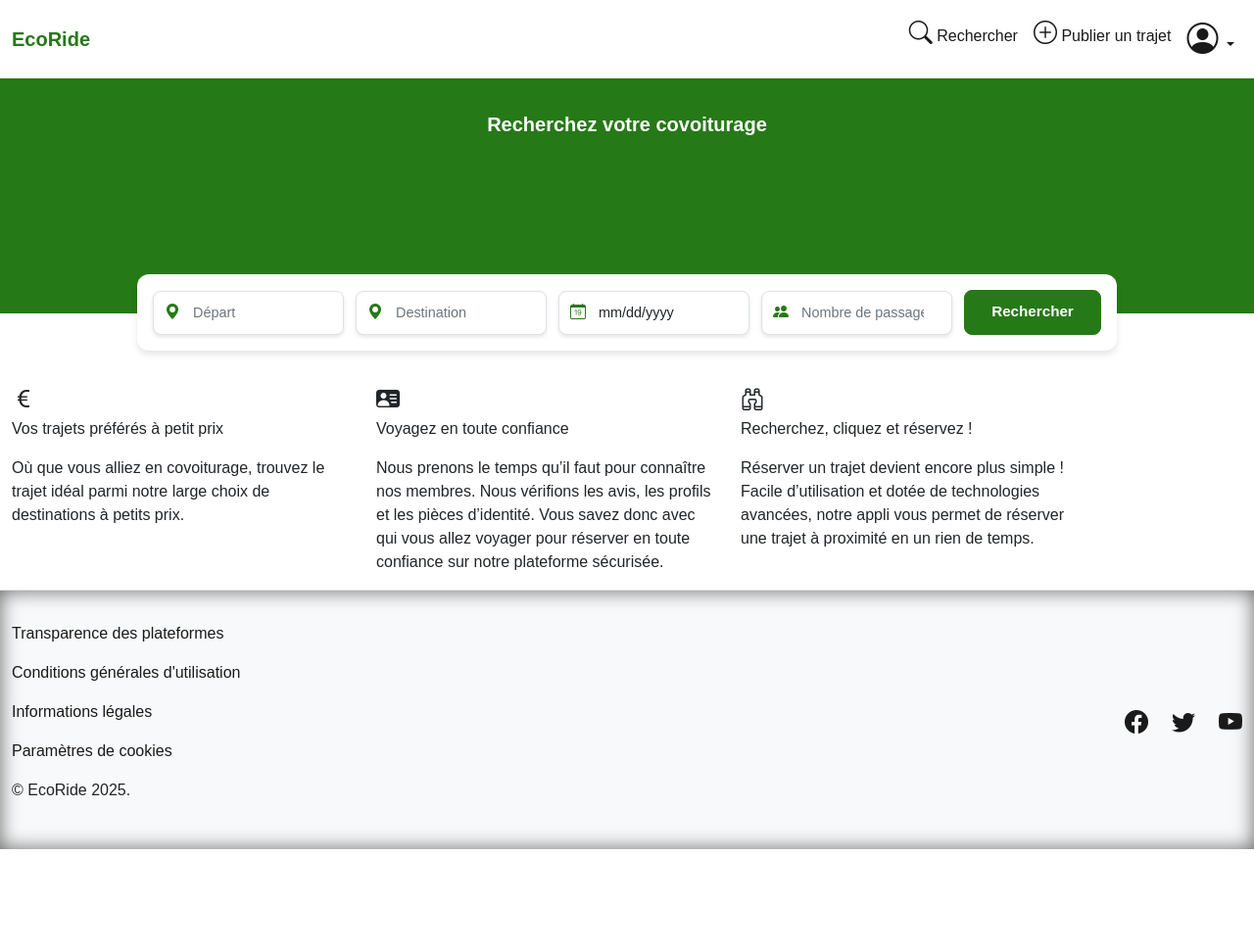
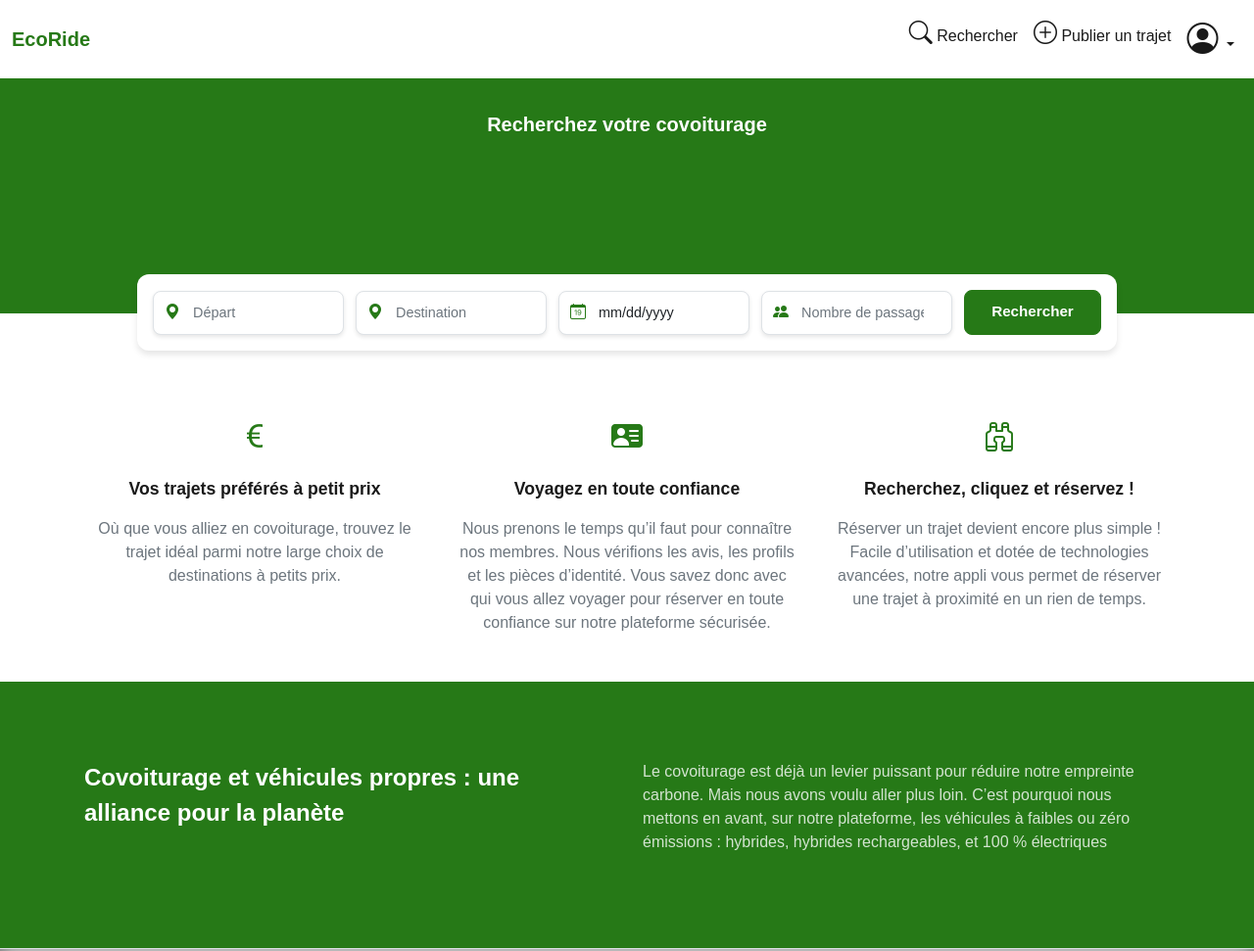
Before and after one commit to Nackito/EcoRideFront, a website with bundled scripts: page index.html in a window 1280 px wide. Shown: the top 971 px of the page at 98% size. Before the commit the page ends 867 px from the top, so only its background shows below. Built offline with nearby package versions, Linux system fonts and the light colour scheme; files whose address does not match are found by name; a web font is replaced by a local one.

Commit message:
ajout section 1 and 2

```diff
--- a/pages/home.html
+++ b/pages/home.html
@@ -56,9 +56,11 @@
     </div>
   </form>
 </div>
-<div class="container row">
+
+<div class="container section1">
+  <div class="row">
     <div class="col-lg-4">
-    <i class="bi bi-currency-euro"></i>
+      <i class="bi bi-currency-euro input-icon"></i>
       <p>Vos trajets préférés à petit prix</p>
       <p>
         Où que vous alliez en covoiturage, trouvez le trajet idéal parmi notre
@@ -70,9 +72,9 @@
       <p>Voyagez en toute confiance</p>
       <p>
         Nous prenons le temps qu’il faut pour connaître nos membres. Nous
-      vérifions les avis, les profils et les pièces d’identité. Vous savez donc
-      avec qui vous allez voyager pour réserver en toute confiance sur notre
-      plateforme sécurisée.
+        vérifions les avis, les profils et les pièces d’identité. Vous savez
+        donc avec qui vous allez voyager pour réserver en toute confiance sur
+        notre plateforme sécurisée.
       </p>
     </div>
     <div class="col-lg-4">
@@ -85,3 +87,22 @@
       </p>
     </div>
   </div>
+</div>
+<div class="section2">
+<div class="container">
+  <div class="row">
+    <div class="col-lg-6">
+      <p class="p1">Covoiturage et véhicules propres : une alliance pour la planète</p>
+    </div>
+    <div class="col-lg-6">
+      <p class="p2">
+        Le covoiturage est déjà un levier puissant pour réduire notre empreinte
+        carbone. Mais nous avons voulu aller plus loin. C’est pourquoi nous
+        mettons en avant, sur notre plateforme, les véhicules à faibles ou zéro
+        émissions : hybrides, hybrides rechargeables, et 100 % électriques
+      </p>
+    </div>
+  </div>
+  </div>
+</div>
+</div>
--- a/scss/_custom.scss
+++ b/scss/_custom.scss
@@ -427,3 +427,61 @@ footer {
     opacity: 0;
   }
 }
+
+// Styles pour la section1 et section2
+.section2 {
+  background: $secondary;
+}
+// Styles pour les icônes de la section1
+.section1 {
+  .bi {
+    color: $secondary; // Même couleur que les icônes du formulaire
+    font-size: 2rem; // Taille adaptée pour les icônes de section
+    margin-bottom: 1rem; // Espacement sous l'icône
+    display: block; // Pour que margin-bottom fonctionne
+  }
+
+  // Styles pour les colonnes de la section
+  .col-lg-4 {
+    text-align: center; // Centrer le contenu
+    padding: 2rem 1rem; // Espacement autour du contenu
+
+    p:first-of-type {
+      font-weight: 600; // Titre en gras
+      font-size: 1.1rem;
+      margin-bottom: 1rem;
+      color: $dark;
+    }
+
+    p:last-of-type {
+      color: #6c757d; // Couleur plus douce pour la description
+      line-height: 1.5;
+    }
+  }
+}
+
+// Styles pour la section2
+.section2 {
+  padding: 3rem 0; // Padding vertical pour la section
+
+  .col-lg-6 {
+    padding: 2rem 1rem; // Espacement autour du contenu
+
+    .p1:first-of-type {
+      font-weight: 600; // Poids semibold
+      font-size: 24px; // Taille de texte 24px
+      margin-bottom: 1rem;
+      color: white; // Texte blanc sur fond secondary
+    }
+
+    p:last-of-type {
+      color: rgba(
+        255,
+        255,
+        255,
+        0.8
+      ); // Texte blanc semi-transparent pour la description
+      line-height: 1.5;
+    }
+  }
+}
```
Also changed, not shown: scss/main.css, 1 other file. Lines whose indentation alone changed are shown as unchanged.
